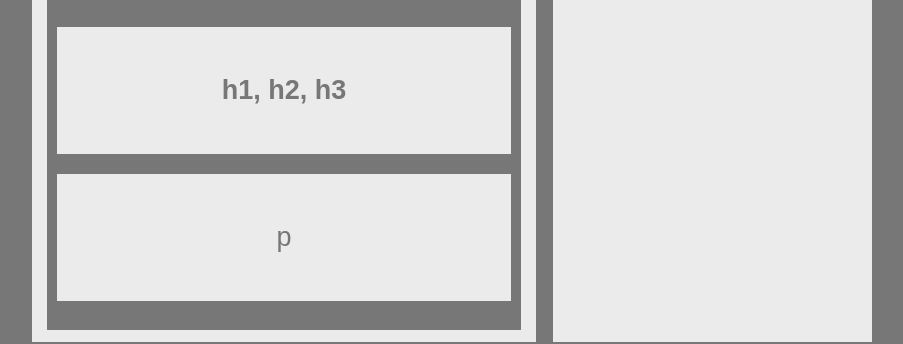
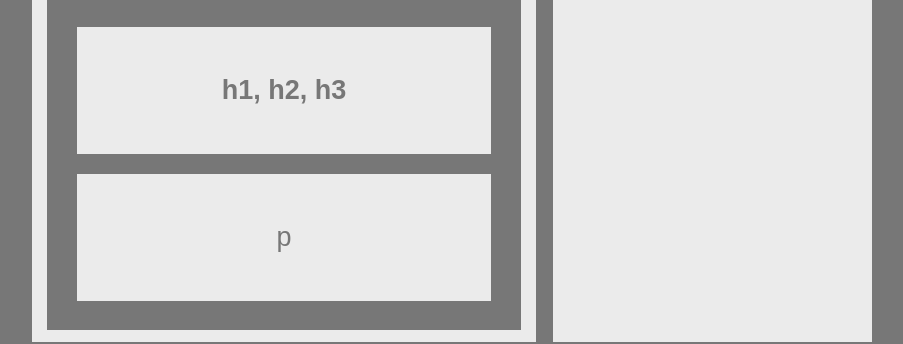
Before and after one commit to blee2322/HW-Wireframe, a plain HTML site: page index.html in a window 1280 px wide. Shown: the part 468-812 px from the top of the page, without its empty margins (188-1091 px from the left). Drawn offline with Linux system fonts and the light colour scheme.

Commit message:
Resize Margins

```diff
--- a/style.css
+++ b/style.css
@@ -65,8 +65,8 @@ p{
 #content{
   margin: 0 auto;
   margin-top: 30px;
-  margin-left: 10px;
-  margin-right: 10px;
+  margin-left: 30px;
+  margin-right: 30px;
   margin-bottom: 15px;
   background-color: #ebebeb;
   padding: 50px;
@@ -82,8 +82,8 @@ p{
   color: #777;
   text-align: center;
   margin-top: 20px;
-  margin-right:10px;
-  margin-left: 10px;
+  margin-right:30px;
+  margin-left: 30px;
   margin-bottom:15px;
 }
 
```
